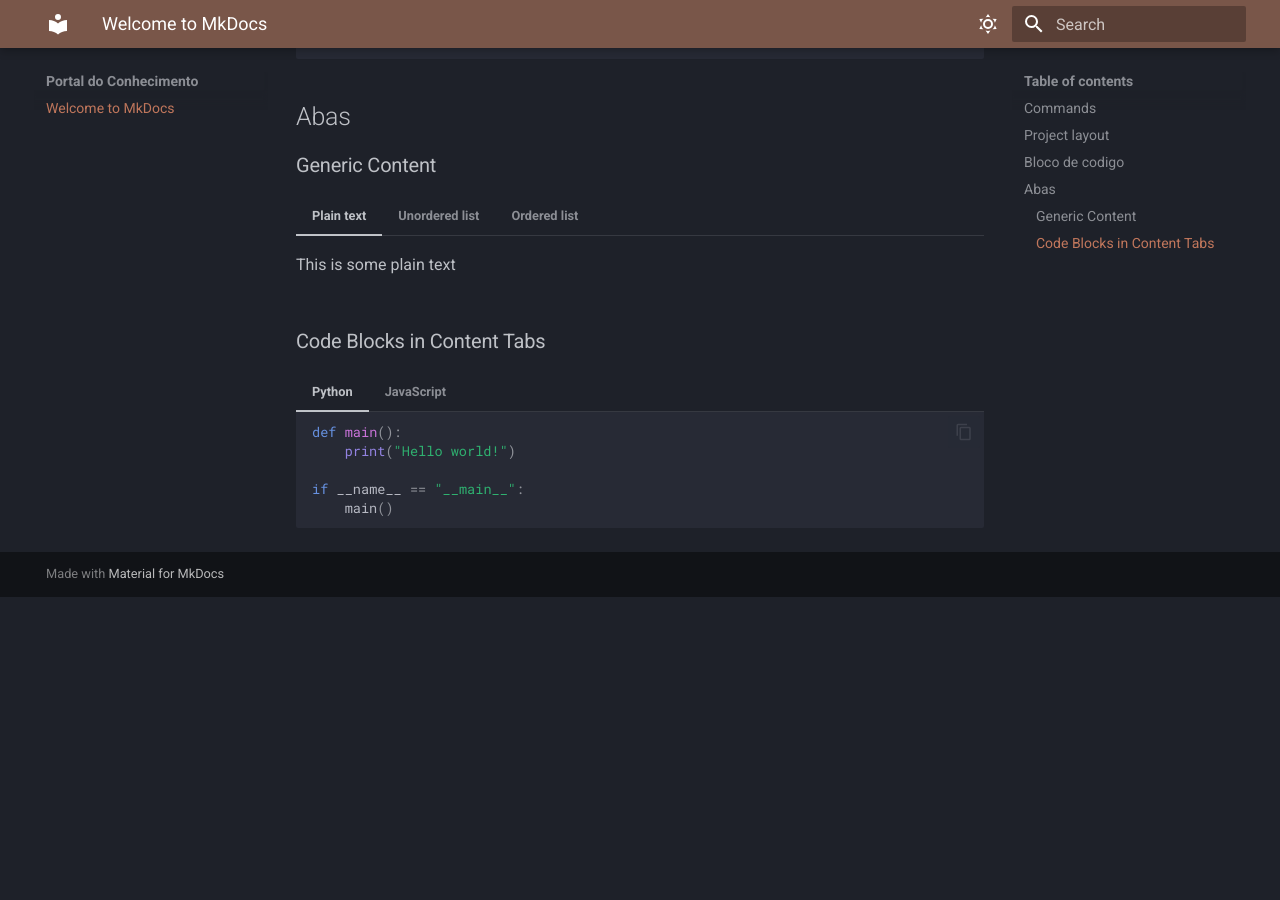
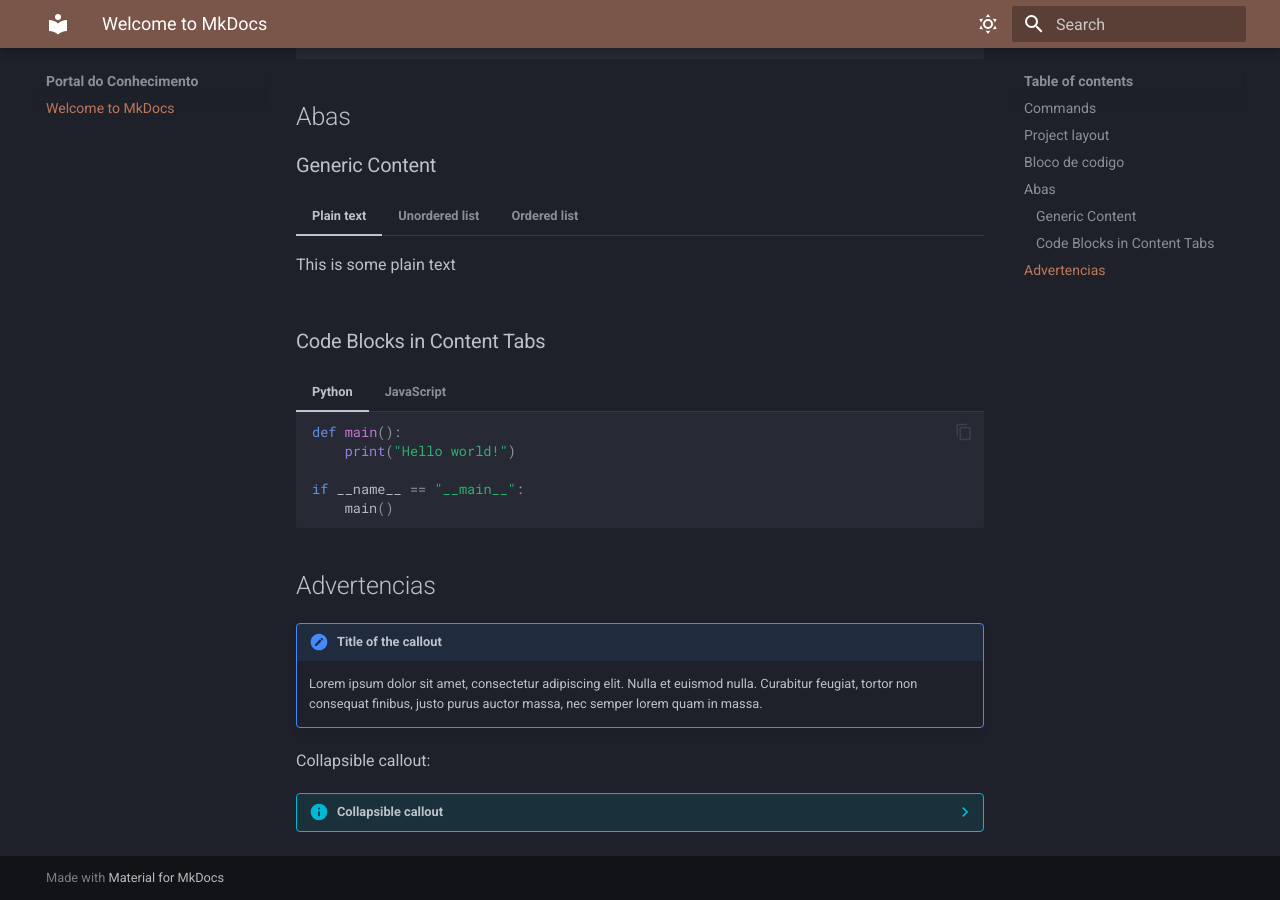
Before and after one commit to ElvisAmorim/base-conhecimento, an MkDocs documentation site: the page built from docs/index.md, in a window 1280 px wide and 900 px high, scrolled down 838 px. Built offline with MkDocs 1.6.1 and Material for MkDocs 9.7.7, drawn with Linux system fonts in a browser that asks for light colours; before the commit the page ends 1435 px from its top, so only the background shows below that.

Commit message:
Advertencia e Diagramas

````diff
--- a/docs/index.md
+++ b/docs/index.md
@@ -68,3 +68,18 @@ print('The sum is:', result)
 
     main();
     ```
+
+## Advertencias
+!!! note "Title of the callout"
+
+    Lorem ipsum dolor sit amet, consectetur adipiscing elit. Nulla et euismod
+    nulla. Curabitur feugiat, tortor non consequat finibus, justo purus auctor
+    massa, nec semper lorem quam in massa.
+
+Collapsible callout:
+
+??? info "Collapsible callout"
+
+    Lorem ipsum dolor sit amet, consectetur adipiscing elit. Nulla et euismod
+    nulla. Curabitur feugiat, tortor non consequat finibus, justo purus auctor
+    massa, nec semper lorem quam in massa.
--- a/mkdocs.yml
+++ b/mkdocs.yml
@@ -42,7 +42,15 @@ markdown_extensions:
       pygments_lang_class: true
   - pymdownx.inlinehilite
   - pymdownx.snippets
-  - pymdownx.superfences
+  - pymdownx.superfences:
+    # diagramas
+      custom_fences:
+        - name: mermaid
+          class: mermaid
+          format: !!python/name:pymdownx.superfences.fence_code_format
   # abas
   - pymdownx.tabbed:
       alternate_style: true
+  # advertencia/atencao
+  - admonition
+  - pymdownx.details
````
